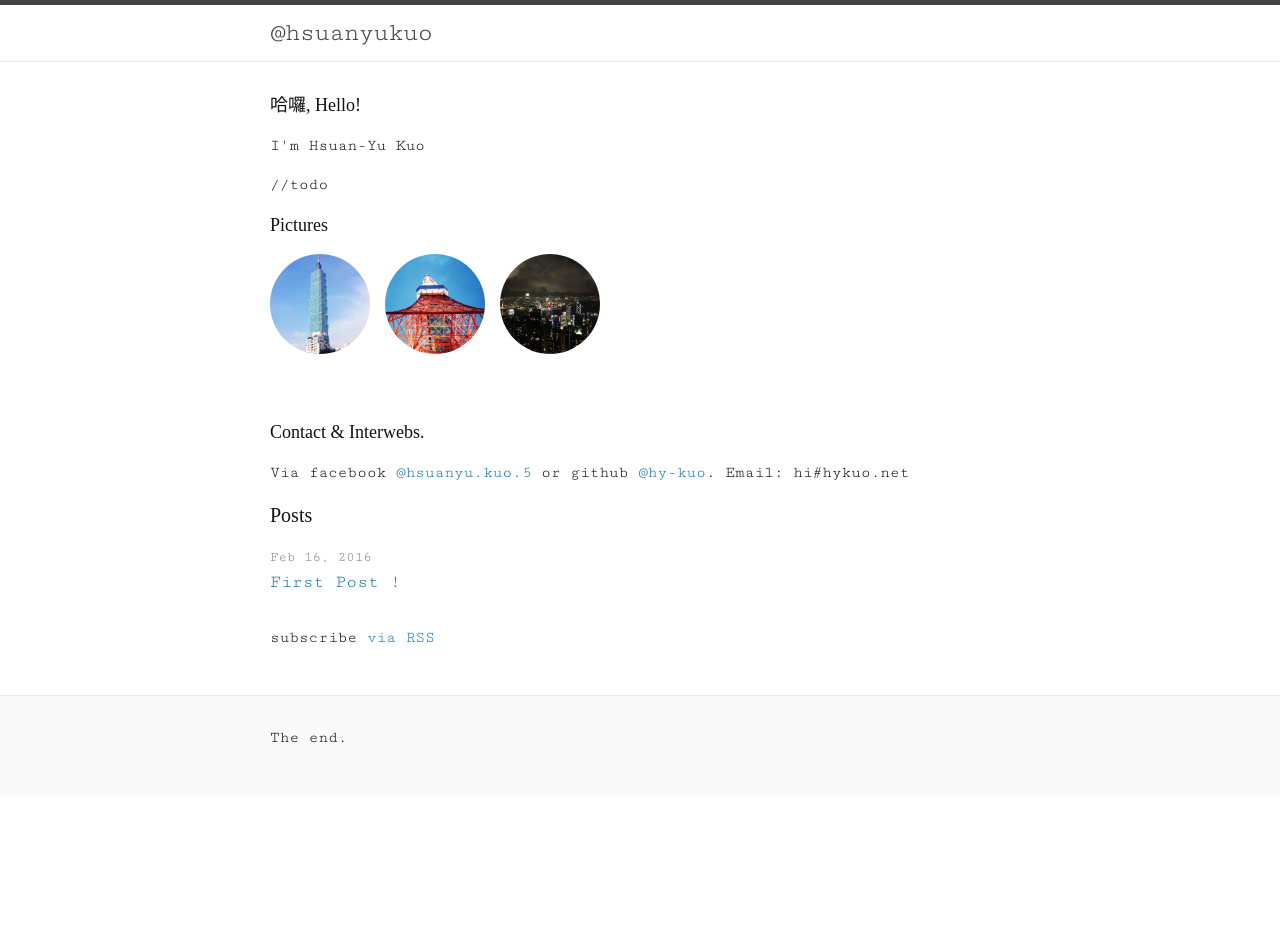
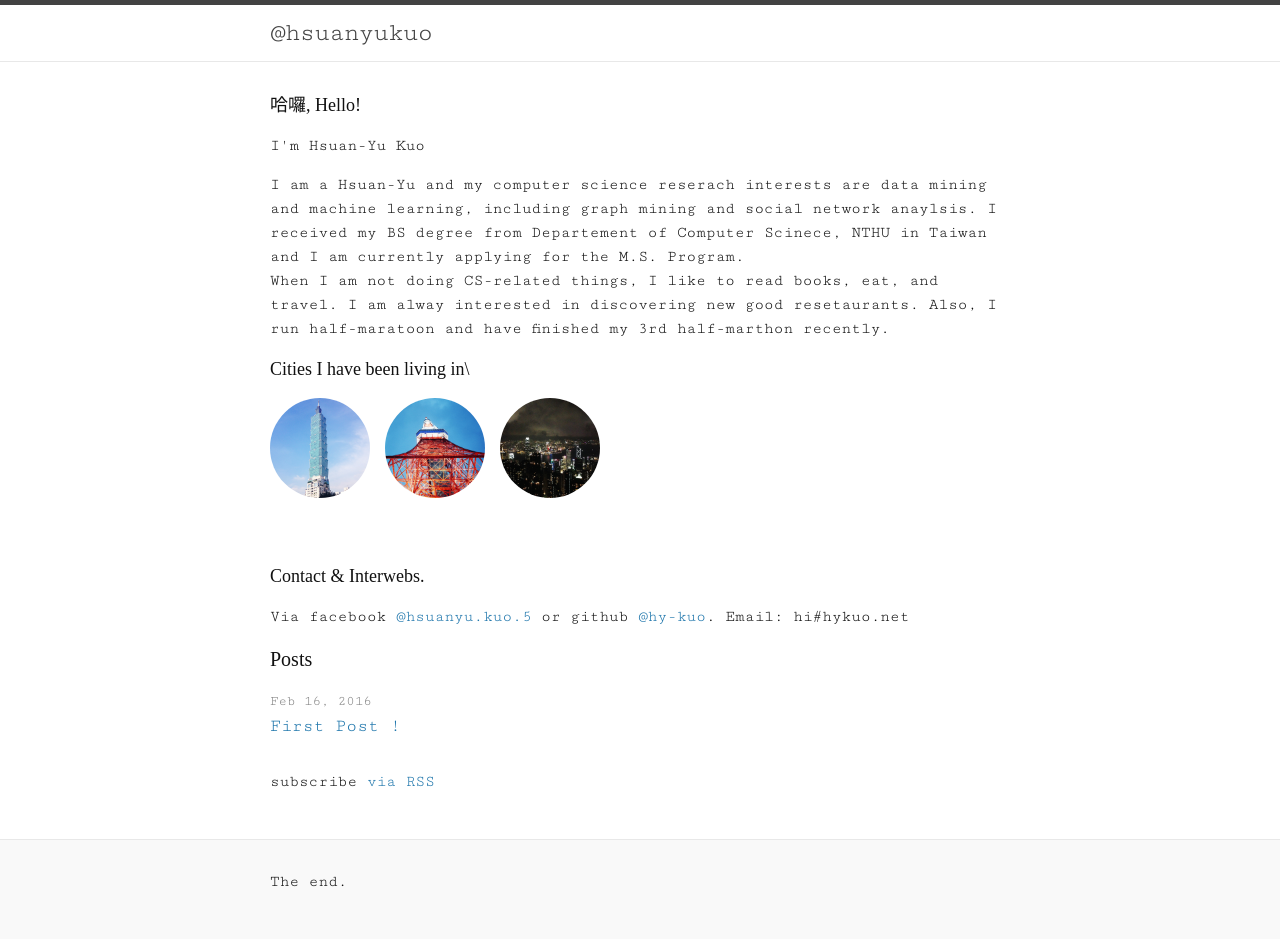
Before and after one commit to hy-kuo/hy-kuo.github.io, a Jekyll site: the page built from index.html, in a window 1280 px wide. Built offline with Jekyll 4.4.1, drawn with Linux system fonts in a browser that asks for light colours; some web fonts are replaced; before the commit the page ends 900 px from its top, so only the background shows below that.

Commit message:
added intro

```diff
--- a/index.html
+++ b/index.html
@@ -12,9 +12,10 @@ layout: default
       I'm Hsuan-Yu Kuo
     </p>
     <p>
-      //todo
+      I am a Hsuan-Yu and my computer science reserach interests are data mining and machine learning, including graph mining and social network anaylsis. I received my BS degree from Departement of Computer Scinece, NTHU in Taiwan and I am currently applying for the M.S. Program.</br>
+      When I am not doing CS-related things, I like to read books, eat, and travel. I am alway interested in discovering new good resetaurants.  Also, I run half-maratoon and have finished my 3rd half-marthon recently.
     </p>
-    <h3 class="title-pictures">Pictures</h3>
+    <h3 class="title-pictures">Cities I have been living in\</h3>
     <div class="photos">
       <a href="/images/taipei101.jpg" class="p-2 photo" target="_blank">
         <img alt="Taipei 101" src="/images/taipei101.jpg">
```
Also changed, not shown: Gemfile.lock.
